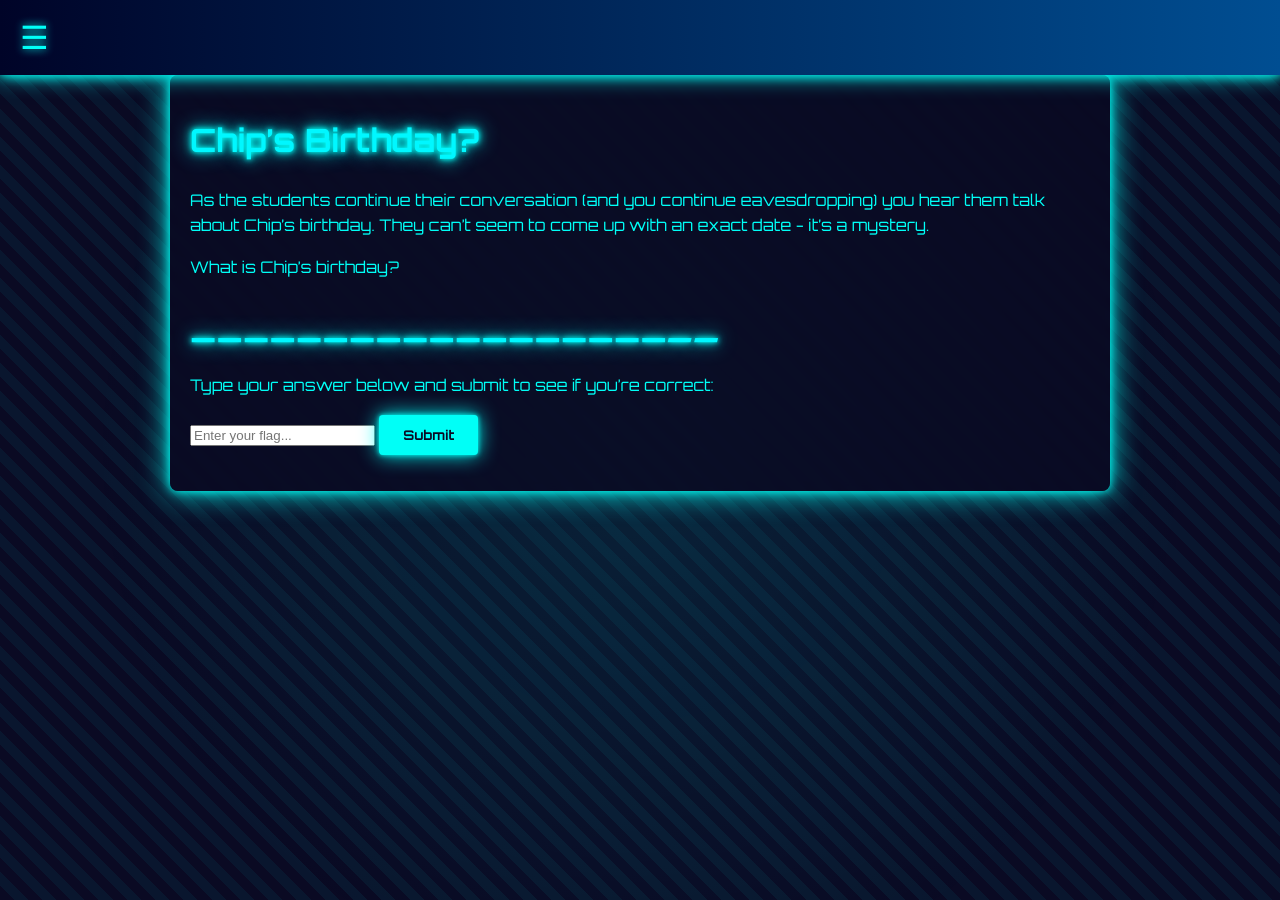
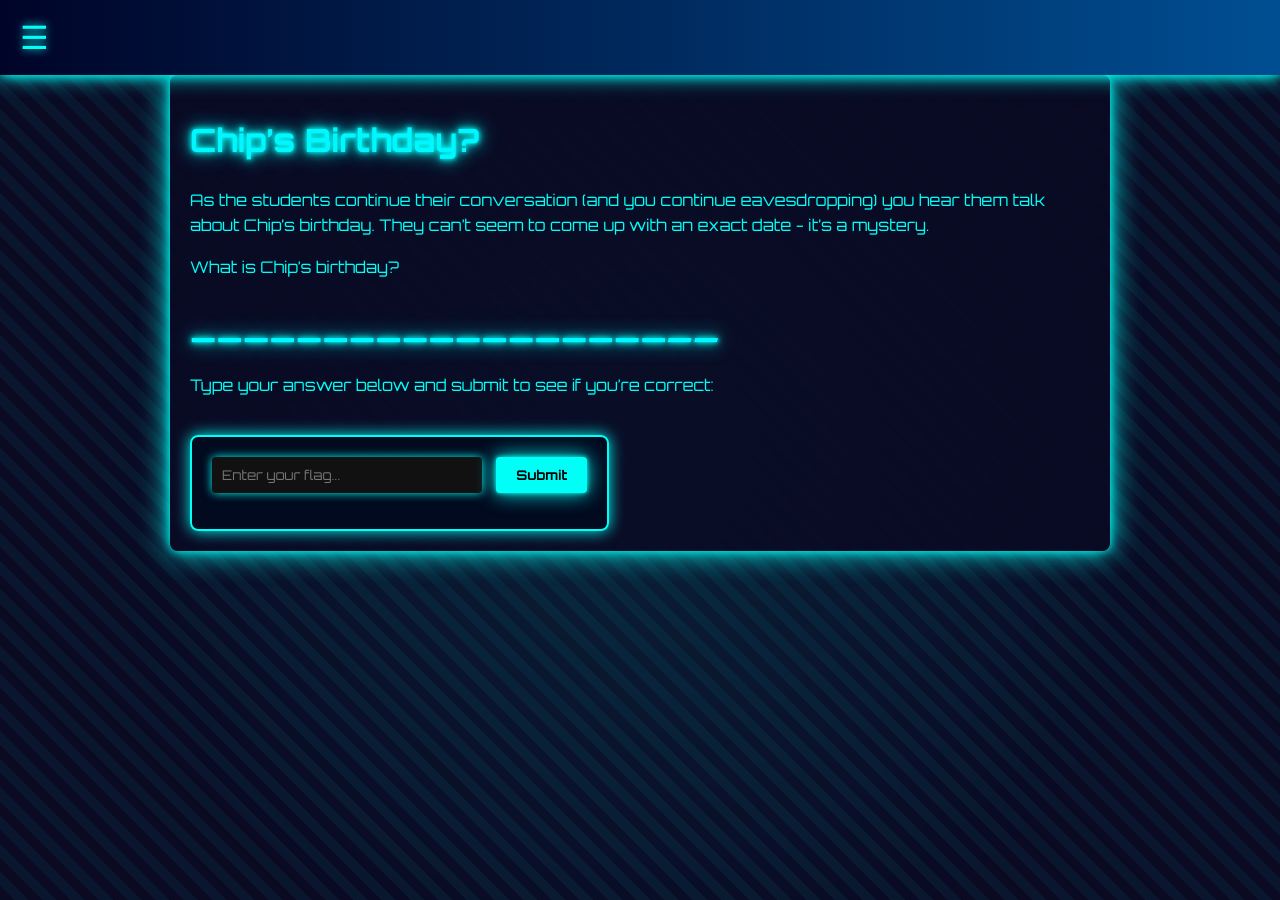
Before and after one commit to toni-graham/ctf2025, a Jekyll site: the page built from challenge2.md, in a window 1280 px wide. Built offline with Jekyll 4.4.1, drawn with Linux system fonts in a browser that asks for light colours.

Commit message:
Update style.css

```diff
--- a/assets/css/style.css
+++ b/assets/css/style.css
@@ -88,3 +88,47 @@ body::before {
   border-radius: 10px;
   box-shadow: 0 0 5px #00fff7;
 }
+
+.answer-box {
+  margin-top: 20px;
+  padding: 20px;
+  background: rgba(0, 10, 30, 0.9);
+  border: 2px solid #00fff7;
+  border-radius: 8px;
+  box-shadow: 0 0 15px #00fff7;
+  display: inline-block;
+}
+
+.answer-box input {
+  padding: 10px;
+  width: 250px;
+  border: none;
+  border-radius: 4px;
+  background-color: #111;
+  color: #00fff7;
+  font-family: 'Orbitron', sans-serif;
+  box-shadow: 0 0 10px #00fff7;
+  outline: none;
+}
+
+.answer-box button {
+  background: #00fff7;
+  color: #000;
+  border: none;
+  padding: 10px 20px;
+  margin-left: 10px;
+  border-radius: 4px;
+  cursor: pointer;
+  font-family: 'Orbitron', sans-serif;
+  transition: 0.3s;
+}
+
+.answer-box button:hover {
+  background: #0ff;
+  box-shadow: 0 0 15px #00fff7, 0 0 30px #00fff7;
+}
+
+#feedback {
+  margin-top: 15px;
+  font-weight: bold;
+}
```
